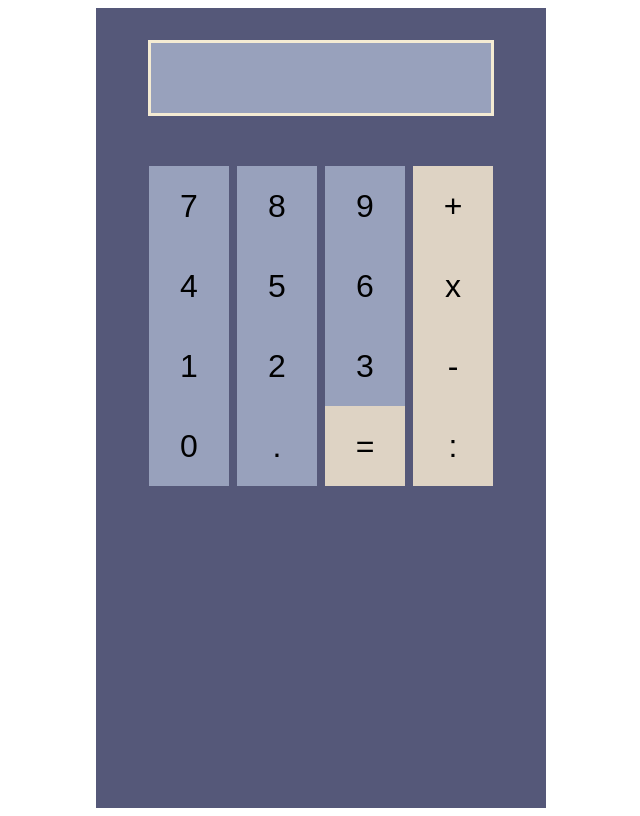
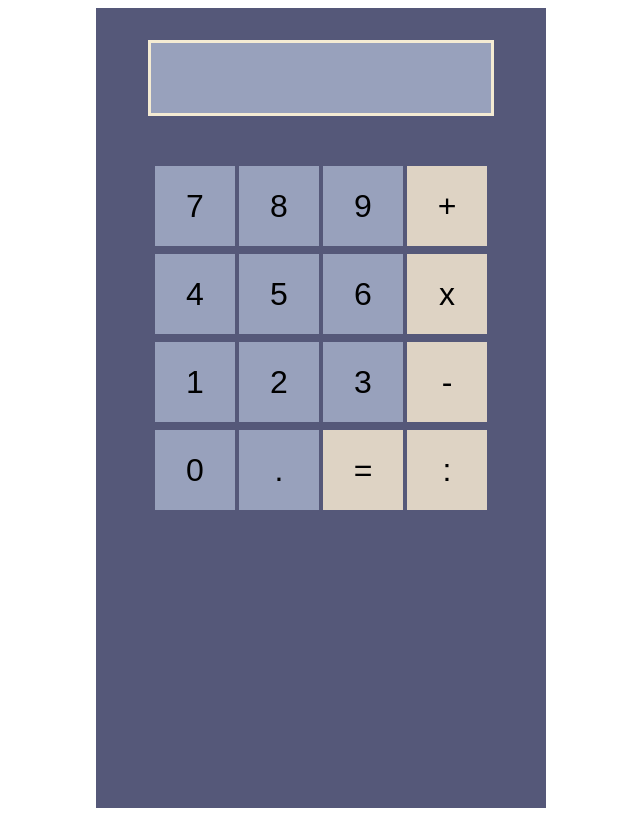
Before and after one commit to Qu1dy/odin-calculator, a plain HTML site: page index.html in a window 1280 px wide. Shown: the whole page, without its empty margins (319-959 px from the left). Drawn offline with Linux system fonts and the light colour scheme.

Commit message:
style: remove `.buttons` from the css

```diff
--- a/style.css
+++ b/style.css
@@ -20,9 +20,9 @@
     width: 340px;
     height: 70px;
 }
-
-.buttons {
+.buttons-container {
     display: flex;
+    flex-direction: column;
     gap: 8px;
 }
 button {
```
